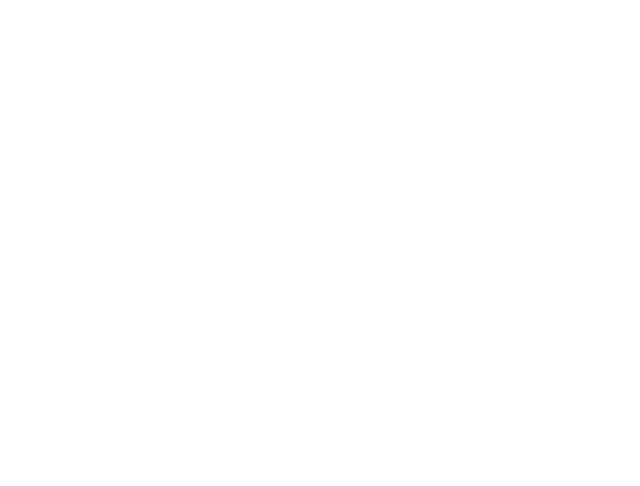
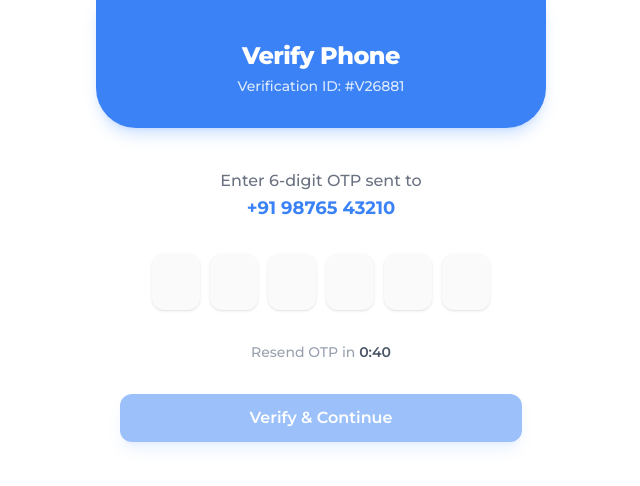
Before and after one commit to LegitMohit/bike24, a React (Vite) app: page /verify in a window 1280 px wide. Before the commit this address had no page. Shown: the top 486 px of the page, without its empty margins (319-959 px from the left). Built offline with nearby package versions, Linux system fonts and the light colour scheme.

Commit message:
added verify otp page

```diff
--- a/src/App.jsx
+++ b/src/App.jsx
@@ -3,6 +3,7 @@
 import Layout from './components/Layout';
 import Home from './pages/Home';
 import CreateAccount from './pages/CreateAccount';
+import VerifyPhone from './pages/VerifyPhone';
 
 function App() {
   return (
@@ -10,6 +11,7 @@
       <Routes>
         <Route path="/" element={<Home />} />
         <Route path="/create-account" element={<CreateAccount />} />
+        <Route path="/verify" element={<VerifyPhone />} />
       </Routes>
     </Layout>
   );
--- a/src/components/Button.jsx
+++ b/src/components/Button.jsx
@@ -1,17 +1,19 @@
 import React from 'react';
 
-const Button = ({ children, variant = 'primary', onClick, className = '' }) => {
-    const baseStyles = "px-6 py-3 rounded-xl text-base font-semibold w-full relative transition-all duration-200 flex justify-center items-center border-none cursor-pointer active:scale-95";
+const Button = ({ children, variant = 'primary', onClick, className = '', disabled = false, type = 'button' }) => {
+    const baseStyles = "px-6 py-3 rounded-xl text-base font-semibold w-full relative transition-all duration-200 flex justify-center items-center border-none cursor-pointer active:scale-95 disabled:opacity-50 disabled:cursor-not-allowed disabled:active:scale-100";
 
     const variants = {
-        primary: "bg-[#3B82F6] text-white hover:bg-[#2563eb] hover:-translate-y-0.5 active:translate-y-0 shadow-lg shadow-blue-500/20",
-        secondary: "bg-neutral-100 text-gray-800 hover:bg-neutral-200 hover:-translate-y-0.5 active:translate-y-0 shadow-sm"
+        primary: "bg-[#3B82F6] text-white hover:bg-[#2563eb] hover:-translate-y-0.5 active:translate-y-0 shadow-lg shadow-blue-500/20 disabled:hover:bg-[#3B82F6] disabled:hover:translate-y-0",
+        secondary: "bg-neutral-100 text-gray-800 hover:bg-neutral-200 hover:-translate-y-0.5 active:translate-y-0 shadow-sm disabled:hover:bg-neutral-100 disabled:hover:translate-y-0"
     };
 
     return (
         <button
+            type={type}
             className={`${baseStyles} ${variants[variant]} ${className}`}
             onClick={onClick}
+            disabled={disabled}
         >
             <span className="font-semibold">{children}</span>
         </button>
--- a/src/pages/CreateAccount.jsx
+++ b/src/pages/CreateAccount.jsx
@@ -29,7 +29,7 @@
     const handleSubmit = (e) => {
         e.preventDefault();
         console.log('Form submitted:', formData);
-        // Add registration logic here
+        navigate('/verify', { state: { phoneNumber: formData.phoneNumber } });
     };
 
     return (
--- /dev/null
+++ b/src/pages/VerifyPhone.jsx
@@ -0,0 +1,105 @@
+import React, { useState, useEffect, useRef, useMemo } from 'react';
+import { useLocation, useNavigate } from 'react-router-dom';
+import PageHeader from '../components/PageHeader';
+import Button from '../components/Button';
+
+const VerifyPhone = () => {
+    const location = useLocation();
+    const navigate = useNavigate();
+    const phoneNumber = location.state?.phoneNumber || "+91 98765 43210";
+    const verificationId = useMemo(() => `#V${Math.floor(Math.random() * 100000)}`, []);
+
+    const [otp, setOtp] = useState(['', '', '', '', '', '']);
+    const [timer, setTimer] = useState(45);
+    const inputRefs = useRef([]);
+
+    useEffect(() => {
+        const interval = setInterval(() => {
+            setTimer((prev) => (prev > 0 ? prev - 1 : 0));
+        }, 1000);
+        return () => clearInterval(interval);
+    }, []);
+
+    const handleChange = (index, value) => {
+        if (isNaN(Number(value))) return;
+
+        const newOtp = [...otp];
+        newOtp[index] = value.substring(value.length - 1);
+        setOtp(newOtp);
+
+        // Move to next input
+        if (value && index < 5) {
+            inputRefs.current[index + 1].focus();
+        }
+    };
+
+    const handleKeyDown = (index, e) => {
+        if (e.key === 'Backspace' && !otp[index] && index > 0) {
+            inputRefs.current[index - 1].focus();
+        }
+    };
+
+    const formatTime = (seconds) => {
+        const mins = Math.floor(seconds / 60);
+        const secs = seconds % 60;
+        return `${mins}:${secs.toString().padStart(2, '0')}`;
+    };
+
+    const handleVerify = () => {
+        const otpValue = otp.join('');
+        if (otpValue.length === 6) {
+            console.log('Verifying OTP:', otpValue);
+            // Add verification logic here
+        }
+    };
+
+    return (
+        <div className="flex flex-col w-full h-full animate-in fade-in duration-700">
+            <PageHeader
+                title="Verify Phone"
+                subtitle={`Verification ID: ${verificationId}`}
+            />
+
+            <div className="flex-1 px-6 py-10 flex flex-col items-center gap-8">
+                <div className="text-center animate-in fade-in slide-in-from-bottom-4 duration-700 delay-100">
+                    <p className="text-gray-500 font-medium">Enter 6-digit OTP sent to</p>
+                    <p className="text-[#3B82F6] font-bold text-lg">{phoneNumber}</p>
+                </div>
+
+                <div className="flex gap-2.5 animate-in fade-in slide-in-from-bottom-4 duration-700 delay-200">
+                    {otp.map((digit, index) => (
+                        <input
+                            key={index}
+                            ref={(el) => (inputRefs.current[index] = el)}
+                            type="text"
+                            inputMode="numeric"
+                            maxLength={1}
+                            value={digit}
+                            onChange={(e) => handleChange(index, e.target.value)}
+                            onKeyDown={(e) => handleKeyDown(index, e)}
+                            className="w-12 h-14 bg-neutral-50 border-2 border-transparent focus:border-[#3B82F6] focus:bg-white rounded-xl text-center text-xl font-bold outline-none transition-all shadow-sm"
+                        />
+                    ))}
+                </div>
+
+                <div className="text-center animate-in fade-in slide-in-from-bottom-4 duration-700 delay-300">
+                    <p className="text-sm text-gray-400 font-medium">
+                        Resend OTP in <span className="text-gray-600 font-semibold">{formatTime(timer)}</span>
+                    </p>
+                </div>
+
+                <div className="w-full animate-in fade-in slide-in-from-bottom-4 duration-700 delay-400">
+                    <Button
+                        variant="primary"
+                        onClick={handleVerify}
+                        disabled={otp.join('').length !== 6}
+                    >
+                        Verify & Continue
+                    </Button>
+                </div>
+            </div>
+        </div>
+    );
+};
+
+export default VerifyPhone;
```
